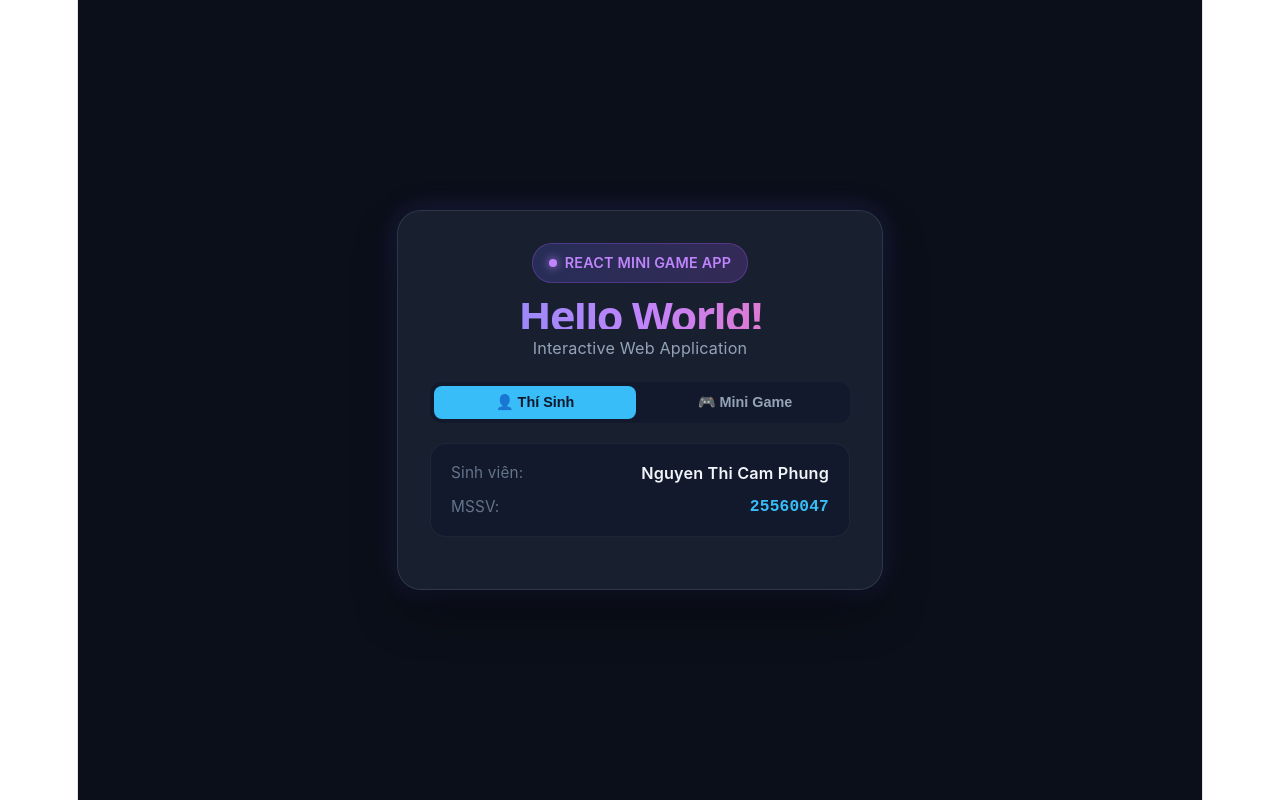
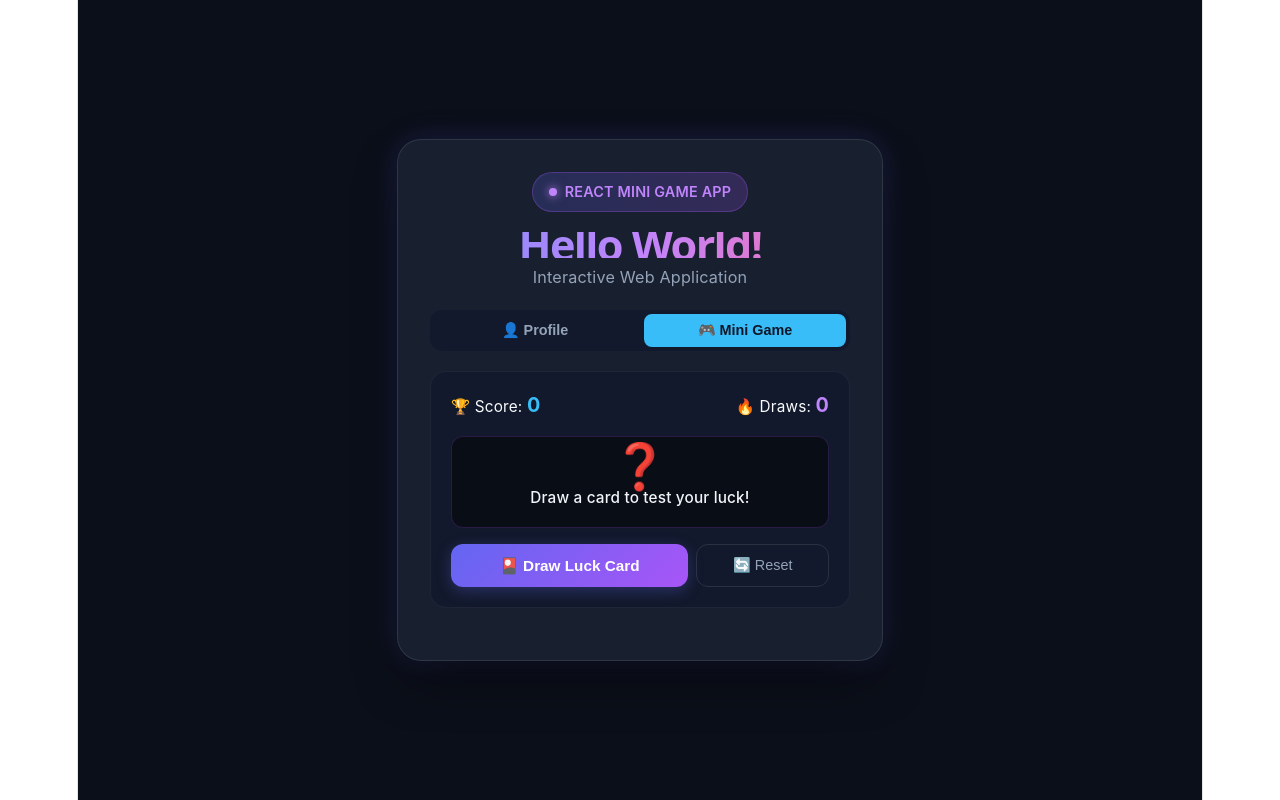
Before and after one commit to NguyenThiCamPhung25560047/my-react-app, a React (Vite) app: page / in a window 1280 px wide. Built offline with nearby package versions, Linux system fonts and the light colour scheme.

Commit message:
Update mini game

```diff
--- a/src/App.jsx
+++ b/src/App.jsx
@@ -1,17 +1,17 @@
 import { useState } from 'react';
 
 function App() {
-  const [activeTab, setActiveTab] = useState('profile');
+  const [activeTab, setActiveTab] = useState('game');
   const [score, setScore] = useState(0);
-  const [cardResult, setCardResult] = useState({ emoji: '❓', text: 'Bấm nút để lật thẻ!' });
+  const [cardResult, setCardResult] = useState({ emoji: '❓', text: 'Draw a card to test your luck!' });
   const [streak, setStreak] = useState(0);
 
   const fortunes = [
-    { emoji: '🌟', text: 'Siêu May Mắn! (+10 Điểm)', points: 10 },
-    { emoji: '🔥', text: 'Rực Rỡ! (+5 Điểm)', points: 5 },
-    { emoji: '⚡', text: 'Tăng Tốc! (+3 Điểm)', points: 3 },
-    { emoji: '🍀', text: 'Bình An! (+1 Điểm)', points: 1 },
-    { emoji: '💥', text: 'Nổ Hũ Bonus! (+20 Điểm)', points: 20 },
+    { emoji: '🌟', text: 'Bá khí! (+10 PTS)', points: 10 },
+    { emoji: '🔥', text: 'Aura farming! (+5 PTS)', points: 5 },
+    { emoji: '⚡', text: 'Tuyệt vời, uống nào! (+3 PTS)', points: 3 },
+    { emoji: '🍀', text: 'Chúc bạn may mắn lần sau! (+1 PTS)', points: 1 },
+    { emoji: '💥', text: 'Nổ hũ! (+20 PTS)', points: 20 },
   ];
 
   const handleDrawCard = () => {
@@ -26,7 +26,7 @@ function App() {
   const handleResetGame = () => {
     setScore(0);
     setStreak(0);
-    setCardResult({ emoji: '❓', text: 'Bấm nút để lật thẻ!' });
+    setCardResult({ emoji: '❓', text: 'Draw a card to test your luck!' });
   };
 
   return (
@@ -106,10 +106,11 @@ function App() {
               color: activeTab === 'profile' ? '#0f172a' : '#94a3b8',
               fontWeight: 'bold',
               cursor: 'pointer',
-              fontSize: '0.8rem'
+              fontSize: '0.8rem',
+              transition: 'all 0.2s'
             }}
           >
-            👤 Thí Sinh
+            👤 Profile
           </button>
           <button
             onClick={() => setActiveTab('game')}
@@ -122,7 +123,8 @@ function App() {
               color: activeTab === 'game' ? '#0f172a' : '#94a3b8',
               fontWeight: 'bold',
               cursor: 'pointer',
-              fontSize: '0.8rem'
+              fontSize: '0.8rem',
+              transition: 'all 0.2s'
             }}
           >
             🎮 Mini Game
@@ -140,11 +142,11 @@ function App() {
             marginBottom: '20px'
           }}>
             <div style={{ display: 'flex', justifyContent: 'space-between', marginBottom: '8px' }}>
-              <span style={{ color: '#64748b', fontSize: '0.85rem' }}>Sinh viên:</span>
+              <span style={{ color: '#64748b', fontSize: '0.85rem' }}>Student:</span>
               <span style={{ color: '#f1f5f9', fontWeight: '600', fontSize: '0.9rem' }}>Nguyen Thi Cam Phung</span>
             </div>
             <div style={{ display: 'flex', justifyContent: 'space-between' }}>
-              <span style={{ color: '#64748b', fontSize: '0.85rem' }}>MSSV:</span>
+              <span style={{ color: '#64748b', fontSize: '0.85rem' }}>Student ID:</span>
               <span style={{ color: '#38bdf8', fontWeight: '700', fontSize: '0.9rem', fontFamily: 'monospace' }}>25560047</span>
             </div>
           </div>
@@ -161,8 +163,8 @@ function App() {
           }}>
             {/* Scoreboard */}
             <div style={{ display: 'flex', justifyContent: 'space-between', marginBottom: '16px', fontSize: '0.85rem' }}>
-              <span>🏆 Điểm: <strong style={{ color: '#38bdf8', fontSize: '1.1rem' }}>{score}</strong></span>
-              <span>🔥 Lượt chơi: <strong style={{ color: '#c084fc', fontSize: '1.1rem' }}>{streak}</strong></span>
+              <span>🏆 Score: <strong style={{ color: '#38bdf8', fontSize: '1.1rem' }}>{score}</strong></span>
+              <span>🔥 Draws: <strong style={{ color: '#c084fc', fontSize: '1.1rem' }}>{streak}</strong></span>
             </div>
 
             {/* Card Result Area */}
@@ -190,10 +192,11 @@ function App() {
                   color: '#fff',
                   fontWeight: 'bold',
                   cursor: 'pointer',
-                  fontSize: '0.85rem'
+                  fontSize: '0.85rem',
+                  boxShadow: '0 4px 15px rgba(99, 102, 241, 0.3)'
                 }}
               >
-                🎴 Rút Thẻ May Mắn
+                🎴 Draw Luck Card
               </button>
               <button
                 onClick={handleResetGame}
@@ -209,7 +212,7 @@ function App() {
                   fontSize: '0.8rem'
                 }}
               >
-                🔄 Chơi lại
+                🔄 Reset
               </button>
             </div>
           </div>
```
